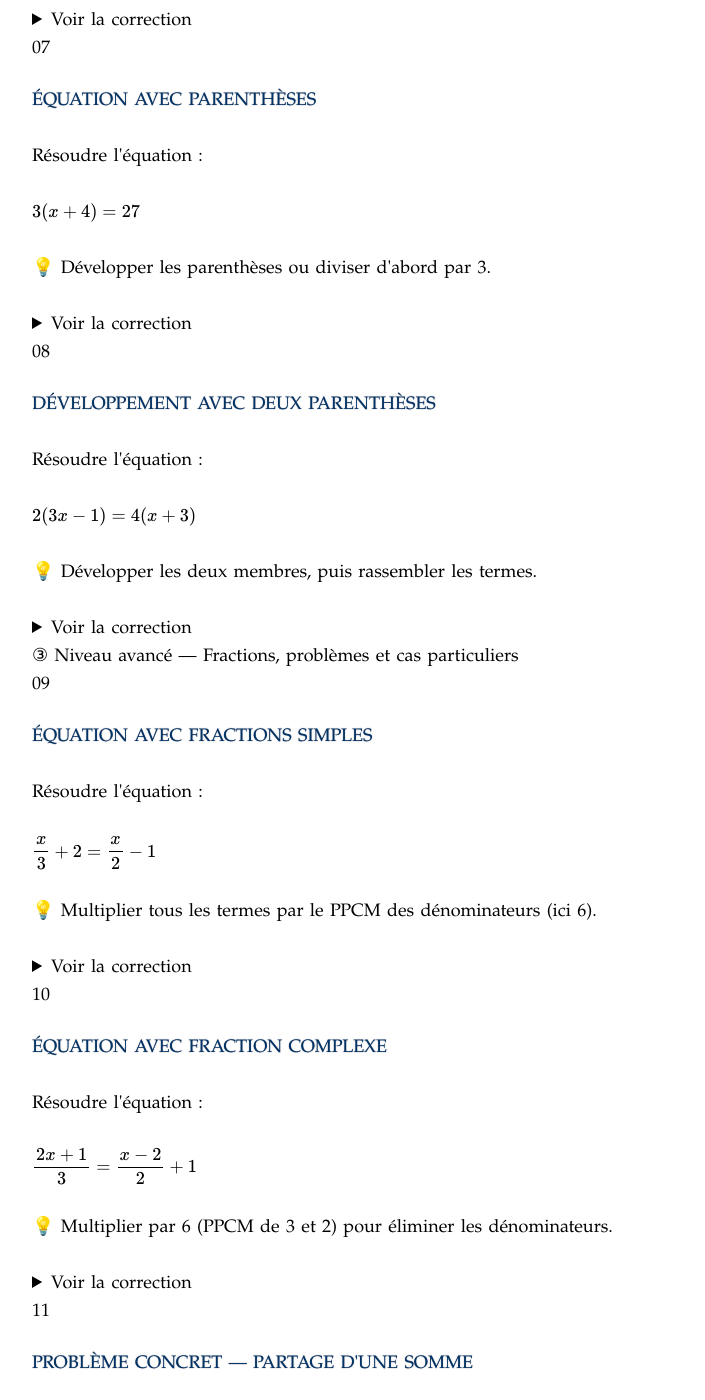
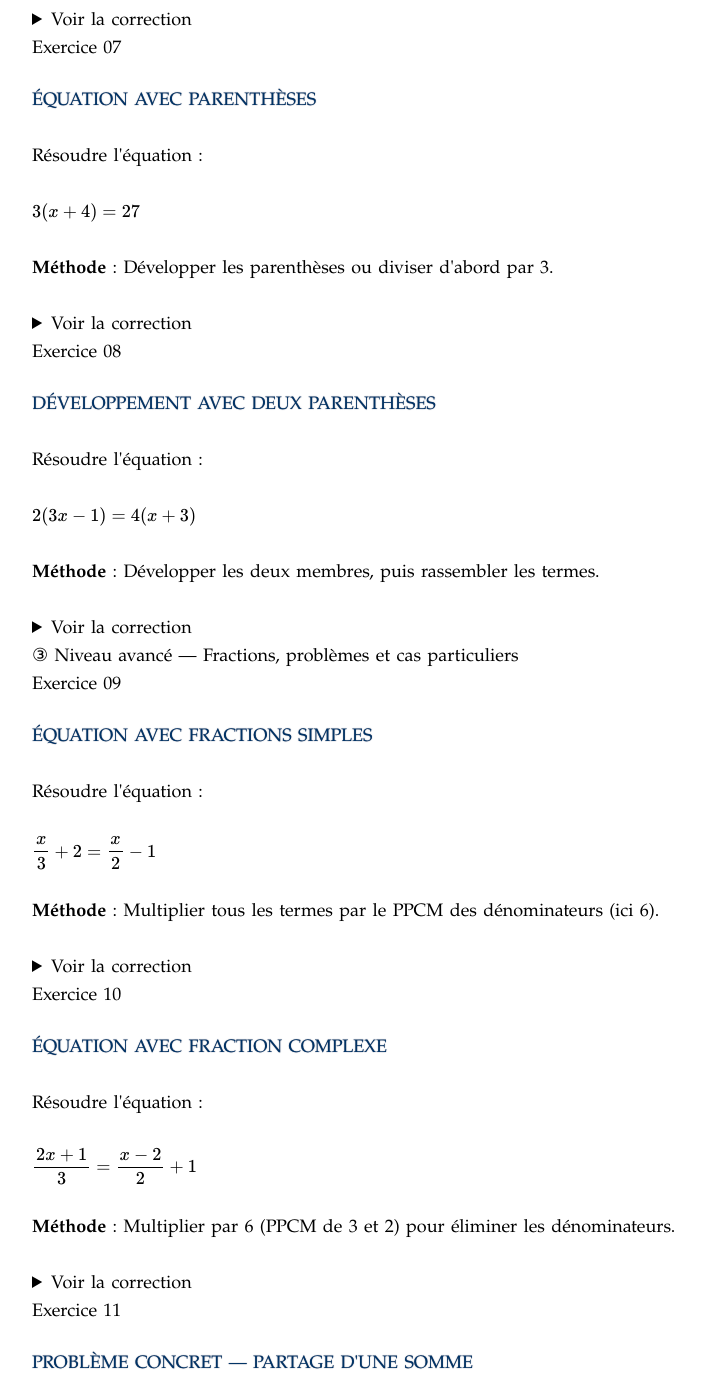
Before and after one commit to IamHenri/notes-maths-tex, a Jekyll site: the page built from chapitre-0-equations-mathematiques.html, in a window 1280 px wide and 1400 px high, scrolled down 4663 px. Shown: the whole window, without its empty margins (268-973 px from the left). Built offline with Jekyll 4.4.1, drawn with Linux system fonts in a browser that asks for light colours; nearby versions of some CDN libraries; some web fonts are replaced; library files that are not in the unit come from our copies; formulas are drawn with MathJax 3; some of the changed text lies outside the part shown.

Commit message:
Update chapitre-0-equations-mathematiques.html

```diff
--- a/chapitre-0-equations-mathematiques.html
+++ b/chapitre-0-equations-mathematiques.html
@@ -111,16 +111,16 @@ Pour ce faire, on doit faire passer tous les $x$ du coté gauche de l'égalité
   <!-- ═══════════════════════════════════════════
        NIVEAU 1 — Facile
   ═══════════════════════════════════════════ -->
-  <span class="level-title level-easy">① Niveau facile — Résolution directe</span>
+  <span class="level-title level-easy">Niveau facile — Résolution directe</span>
 
   <!-- Ex 1 -->
   <div class="exercise">
-    <div class="ex-num">01</div>
+    <div class="ex-num">Exercice 01</div>
     <div class="ex-body">
       <h4>Trouver \(x\) par soustraction</h4>
       <p>Résoudre l'équation :</p>
       <div class="eq-display">\( x + 5 = 12 \)</div>
-      <p class="hint">💡 Isoler \(x\) en soustrayant 5 des deux membres.</p>
+      <p class="hint"><b>Méthode</b> :  Isoler \(x\) en soustrayant 5 des deux membres.</p>
       <details>
         <summary>Voir la correction</summary>
         <div class="solution">
@@ -134,12 +134,12 @@ Pour ce faire, on doit faire passer tous les $x$ du coté gauche de l'égalité
 
   <!-- Ex 2 -->
   <div class="exercise">
-    <div class="ex-num">02</div>
+    <div class="ex-num">Exercice 02</div>
     <div class="ex-body">
       <h4>Trouver \(x\) par division</h4>
       <p>Résoudre l'équation :</p>
       <div class="eq-display">\( 4x = 28 \)</div>
-      <p class="hint">💡 Diviser les deux membres par 4.</p>
+      <p class="hint"><b>Méthode</b> :  Diviser les deux membres par 4.</p>
       <details>
         <summary>Voir la correction</summary>
         <div class="solution">
@@ -153,12 +153,12 @@ Pour ce faire, on doit faire passer tous les $x$ du coté gauche de l'égalité
 
   <!-- Ex 3 -->
   <div class="exercise">
-    <div class="ex-num">03</div>
+    <div class="ex-num">Exercice 03</div>
     <div class="ex-body">
       <h4>Équation avec soustraction et coefficient</h4>
       <p>Résoudre l'équation :</p>
       <div class="eq-display">\( 3x - 6 = 9 \)</div>
-      <p class="hint">💡 Ajouter 6 aux deux membres, puis diviser par 3.</p>
+      <p class="hint"><b>Méthode</b> :  Ajouter 6 aux deux membres, puis diviser par 3.</p>
       <details>
         <summary>Voir la correction</summary>
         <div class="solution">
@@ -173,12 +173,12 @@ Pour ce faire, on doit faire passer tous les $x$ du coté gauche de l'égalité
 
   <!-- Ex 4 -->
   <div class="exercise">
-    <div class="ex-num">04</div>
+    <div class="ex-num">Exercice 04</div>
     <div class="ex-body">
       <h4>Équation à coefficient négatif</h4>
       <p>Résoudre l'équation :</p>
       <div class="eq-display">\( -2x + 8 = 2 \)</div>
-      <p class="hint">💡 Attention au signe : diviser par −2 change le sens.</p>
+      <p class="hint"><b>Méthode</b> :  Attention au signe : diviser par −2 change le sens.</p>
       <details>
         <summary>Voir la correction</summary>
         <div class="solution">
@@ -200,12 +200,12 @@ Pour ce faire, on doit faire passer tous les $x$ du coté gauche de l'égalité
 
   <!-- Ex 5 -->
   <div class="exercise">
-    <div class="ex-num">05</div>
+    <div class="ex-num">Exercice 05</div>
     <div class="ex-body">
       <h4>Termes en \(x\) des deux côtés</h4>
       <p>Résoudre l'équation :</p>
       <div class="eq-display">\( 5x + 3 = 2x + 12 \)</div>
-      <p class="hint">💡 Regrouper les termes en \(x\) d'un côté, les constantes de l'autre.</p>
+      <p class="hint"><b>Méthode</b> :  Regrouper les termes en \(x\) d'un côté, les constantes de l'autre.</p>
       <details>
         <summary>Voir la correction</summary>
         <div class="solution">
@@ -220,12 +220,12 @@ Pour ce faire, on doit faire passer tous les $x$ du coté gauche de l'égalité
 
   <!-- Ex 6 -->
   <div class="exercise">
-    <div class="ex-num">06</div>
+    <div class="ex-num">Exercice 06</div>
     <div class="ex-body">
       <h4>Équation avec solution rationnelle</h4>
       <p>Résoudre l'équation :</p>
       <div class="eq-display">\( 7x - 4 = 3x + 6 \)</div>
-      <p class="hint">💡 La solution n'est pas forcément un entier.</p>
+      <p class="hint"><b>Méthode</b> :  La solution n'est pas forcément un entier.</p>
       <details>
         <summary>Voir la correction</summary>
         <div class="solution">
@@ -241,12 +241,12 @@ Pour ce faire, on doit faire passer tous les $x$ du coté gauche de l'égalité
 
   <!-- Ex 7 -->
   <div class="exercise">
-    <div class="ex-num">07</div>
+    <div class="ex-num">Exercice 07</div>
     <div class="ex-body">
       <h4>Équation avec parenthèses</h4>
       <p>Résoudre l'équation :</p>
       <div class="eq-display">\( 3(x + 4) = 27 \)</div>
-      <p class="hint">💡 Développer les parenthèses ou diviser d'abord par 3.</p>
+      <p class="hint"><b>Méthode</b> :  Développer les parenthèses ou diviser d'abord par 3.</p>
       <details>
         <summary>Voir la correction</summary>
         <div class="solution">
@@ -261,12 +261,12 @@ Pour ce faire, on doit faire passer tous les $x$ du coté gauche de l'égalité
 
   <!-- Ex 8 -->
   <div class="exercise">
-    <div class="ex-num">08</div>
+    <div class="ex-num">Exercice 08</div>
     <div class="ex-body">
       <h4>Développement avec deux parenthèses</h4>
       <p>Résoudre l'équation :</p>
       <div class="eq-display">\( 2(3x - 1) = 4(x + 3) \)</div>
-      <p class="hint">💡 Développer les deux membres, puis rassembler les termes.</p>
+      <p class="hint"><b>Méthode</b> :  Développer les deux membres, puis rassembler les termes.</p>
       <details>
         <summary>Voir la correction</summary>
         <div class="solution">
@@ -288,12 +288,12 @@ Pour ce faire, on doit faire passer tous les $x$ du coté gauche de l'égalité
 
   <!-- Ex 9 -->
   <div class="exercise">
-    <div class="ex-num">09</div>
+    <div class="ex-num">Exercice 09</div>
     <div class="ex-body">
       <h4>Équation avec fractions simples</h4>
       <p>Résoudre l'équation :</p>
       <div class="eq-display">\( \dfrac{x}{3} + 2 = \dfrac{x}{2} - 1 \)</div>
-      <p class="hint">💡 Multiplier tous les termes par le PPCM des dénominateurs (ici 6).</p>
+      <p class="hint"><b>Méthode</b> :  Multiplier tous les termes par le PPCM des dénominateurs (ici 6).</p>
       <details>
         <summary>Voir la correction</summary>
         <div class="solution">
@@ -309,12 +309,12 @@ Pour ce faire, on doit faire passer tous les $x$ du coté gauche de l'égalité
 
   <!-- Ex 10 -->
   <div class="exercise">
-    <div class="ex-num">10</div>
+    <div class="ex-num">Exercice 10</div>
     <div class="ex-body">
       <h4>Équation avec fraction complexe</h4>
       <p>Résoudre l'équation :</p>
       <div class="eq-display">\( \dfrac{2x + 1}{3} = \dfrac{x - 2}{2} + 1 \)</div>
-      <p class="hint">💡 Multiplier par 6 (PPCM de 3 et 2) pour éliminer les dénominateurs.</p>
+      <p class="hint"><b>Méthode</b> :  Multiplier par 6 (PPCM de 3 et 2) pour éliminer les dénominateurs.</p>
       <details>
         <summary>Voir la correction</summary>
         <div class="solution">
@@ -331,14 +331,14 @@ Pour ce faire, on doit faire passer tous les $x$ du coté gauche de l'égalité
 
   <!-- Ex 11 -->
   <div class="exercise">
-    <div class="ex-num">11</div>
+    <div class="ex-num">Exercice 11</div>
     <div class="ex-body">
       <h4>Problème concret — Partage d'une somme</h4>
       <p>
         Alice a 3 fois plus d'argent que Bob. Ensemble, ils ont 120 €.
         Combien d'argent Bob possède-t-il ?
       </p>
-      <p class="hint">💡 Poser \(x\) = argent de Bob, puis traduire la situation en équation.</p>
+      <p class="hint"><b>Méthode</b> :  Poser \(x\) = argent de Bob, puis traduire la situation en équation.</p>
       <details>
         <summary>Voir la correction</summary>
         <div class="solution">
@@ -355,12 +355,12 @@ Pour ce faire, on doit faire passer tous les $x$ du coté gauche de l'égalité
 
   <!-- Ex 12 -->
   <div class="exercise">
-    <div class="ex-num">12</div>
+    <div class="ex-num">Exercice 12</div>
     <div class="ex-body">
       <h4>Équation à développement multiple et solution négative</h4>
       <p>Résoudre l'équation :</p>
       <div class="eq-display">\( 5 - 3(2x + 1) = 4 - (x - 3) \)</div>
-      <p class="hint">💡 Développer soigneusement en respectant les signes devant les parenthèses.</p>
+      <p class="hint"><b>Méthode</b> :  Développer soigneusement en respectant les signes devant les parenthèses.</p>
       <details>
         <summary>Voir la correction</summary>
         <div class="solution">
@@ -378,17 +378,13 @@ Pour ce faire, on doit faire passer tous les $x$ du coté gauche de l'égalité
 
 <div class="page">
 
-  <header>
-    <p class="eyebrow">Algèbre · Factorisation & Fractions rationnelles</p>
-    <h1>Produit nul & Quotients de polynômes</h1>
-    <p class="header-sub">6 exercices de factorisation + 3 exercices sur les quotients</p>
-  </header>
+    <h3>Produit nul & Quotients de polynômes</h3>
 
   <!-- ═══════════════════════════════════════════════
        PARTIE A — Produit nul
   ═══════════════════════════════════════════════ -->
   <div class="part-banner part-a">
-    <div class="part-icon">✕</div>
+    <div class="part-icon">Exercices suite</div>
     <div>
       <div class="part-label">Partie A</div>
       <div class="part-title">Polynômes factorisés — Théorème du produit nul</div>
@@ -405,12 +401,12 @@ Pour ce faire, on doit faire passer tous les $x$ du coté gauche de l'égalité
 
   <!-- Ex A1 -->
   <div class="exercise exercise-a">
-    <div class="ex-num num-a">A1</div>
+    <div class="ex-num num-a">Exercice  13</div>
     <div class="ex-body">
       <h4>Produit déjà factorisé — deux facteurs linéaires</h4>
       <p>Résoudre l'équation :</p>
       <div class="eq-display eq-a">\( (x - 3)(x + 5) = 0 \)</div>
-      <p class="hint">💡 Le produit est déjà sous forme factorisée. Appliquer directement le théorème.</p>
+      <p class="hint"><b>Méthode</b> :  Le produit est déjà sous forme factorisée. Appliquer directement le théorème.</p>
       <details>
         <summary>Voir la correction</summary>
         <div class="solution sol-a">
@@ -425,12 +421,12 @@ Pour ce faire, on doit faire passer tous les $x$ du coté gauche de l'égalité
 
   <!-- Ex A2 -->
   <div class="exercise exercise-a">
-    <div class="ex-num num-a">A2</div>
+    <div class="ex-num num-a">Exercice  14</div>
     <div class="ex-body">
       <h4>Mise en évidence d'un facteur commun</h4>
       <p>Résoudre l'équation :</p>
       <div class="eq-display eq-a">\( 3x^2 - 12x = 0 \)</div>
-      <p class="hint">💡 Factoriser en mettant \(x\) en évidence, puis appliquer le théorème.</p>
+      <p class="hint"><b>Méthode</b> :  Factoriser en mettant \(x\) en évidence, puis appliquer le théorème.</p>
       <details>
         <summary>Voir la correction</summary>
         <div class="solution sol-a">
@@ -447,12 +443,12 @@ Pour ce faire, on doit faire passer tous les $x$ du coté gauche de l'égalité
 
   <!-- Ex A3 -->
   <div class="exercise exercise-a">
-    <div class="ex-num num-a">A3</div>
+    <div class="ex-num num-a">Exercice  15</div>
     <div class="ex-body">
       <h4>Identité remarquable — carré parfait</h4>
       <p>Résoudre l'équation :</p>
       <div class="eq-display eq-a">\( x^2 - 10x + 25 = 0 \)</div>
-      <p class="hint">💡 Reconnaître \((a-b)^2 = a^2 - 2ab + b^2\) avec \(a=x\), \(b=5\).</p>
+      <p class="hint"><b>Méthode</b> :  Reconnaître \((a-b)^2 = a^2 - 2ab + b^2\) avec \(a=x\), \(b=5\).</p>
       <details>
         <summary>Voir la correction</summary>
         <div class="solution sol-a">
@@ -468,12 +464,12 @@ Pour ce faire, on doit faire passer tous les $x$ du coté gauche de l'égalité
 
   <!-- Ex A4 -->
   <div class="exercise exercise-a">
-    <div class="ex-num num-a">A4</div>
+    <div class="ex-num num-a">Exercice  16</div>
     <div class="ex-body">
       <h4>Identité remarquable — différence de carrés</h4>
       <p>Résoudre l'équation :</p>
       <div class="eq-display eq-a">\( 4x^2 - 9 = 0 \)</div>
-      <p class="hint">💡 Reconnaître \(a^2 - b^2 = (a-b)(a+b)\) avec \(a = 2x\), \(b = 3\).</p>
+      <p class="hint"><b>Méthode</b> :  Reconnaître \(a^2 - b^2 = (a-b)(a+b)\) avec \(a = 2x\), \(b = 3\).</p>
       <details>
         <summary>Voir la correction</summary>
         <div class="solution sol-a">
@@ -490,12 +486,12 @@ Pour ce faire, on doit faire passer tous les $x$ du coté gauche de l'égalité
 
   <!-- Ex A5 -->
   <div class="exercise exercise-a">
-    <div class="ex-num num-a">A5</div>
+    <div class="ex-num num-a">Exercice  17</div>
     <div class="ex-body">
       <h4>Mise sous forme factorisée après développement</h4>
       <p>Résoudre l'équation :</p>
       <div class="eq-display eq-a">\( x^2 + 2x - 15 = 0 \)</div>
-      <p class="hint">💡 Chercher deux entiers dont la somme est \(+2\) et le produit est \(-15\).</p>
+      <p class="hint"><b>Méthode</b> :  Chercher deux entiers dont la somme est \(+2\) et le produit est \(-15\).</p>
       <details>
         <summary>Voir la correction</summary>
         <div class="solution sol-a">
@@ -515,12 +511,12 @@ Pour ce faire, on doit faire passer tous les $x$ du coté gauche de l'égalité
 
   <!-- Ex A6 -->
   <div class="exercise exercise-a">
-    <div class="ex-num num-a">A6</div>
+    <div class="ex-num num-a">Exercice  18</div>
     <div class="ex-body">
       <h4>Produit de trois facteurs — une racine triple détectée</h4>
       <p>Résoudre l'équation :</p>
       <div class="eq-display eq-a">\( (2x - 1)(x + 3)(x^2 - 4) = 0 \)</div>
-      <p class="hint">💡 Le troisième facteur se factorise encore ! Reconnaître une différence de carrés.</p>
+      <p class="hint"><b>Méthode</b> :  Le troisième facteur se factorise encore ! Reconnaître une différence de carrés.</p>
       <details>
         <summary>Voir la correction</summary>
         <div class="solution sol-a">
@@ -568,7 +564,7 @@ Pour ce faire, on doit faire passer tous les $x$ du coté gauche de l'égalité
       <h4>Quotient égal à zéro</h4>
       <p>Résoudre l'équation :</p>
       <div class="eq-display eq-b">\( \dfrac{2x - 6}{x + 1} = 0 \)</div>
-      <p class="hint">💡 Un quotient est nul ⟺ son numérateur est nul (et son dénominateur ≠ 0).</p>
+      <p class="hint"><b>Méthode</b> :  Un quotient est nul ⟺ son numérateur est nul (et son dénominateur ≠ 0).</p>
       <details>
         <summary>Voir la correction</summary>
         <div class="solution sol-b">
@@ -585,12 +581,12 @@ Pour ce faire, on doit faire passer tous les $x$ du coté gauche de l'égalité
 
   <!-- Ex B2 -->
   <div class="exercise exercise-b">
-    <div class="ex-num num-b">B2</div>
+    <div class="ex-num num-b">Exercice  19</div>
     <div class="ex-body">
       <h4>Quotient égal à un entier non nul</h4>
       <p>Résoudre l'équation :</p>
       <div class="eq-display eq-b">\( \dfrac{3x + 1}{x - 2} = 4 \)</div>
-      <p class="hint">💡 Multiplier les deux membres par \((x-2)\) après avoir noté la valeur interdite.</p>
+      <p class="hint"><b>Méthode</b> :  Multiplier les deux membres par \((x-2)\) après avoir noté la valeur interdite.</p>
       <details>
         <summary>Voir la correction</summary>
         <div class="solution sol-b">
@@ -610,25 +606,24 @@ Pour ce faire, on doit faire passer tous les $x$ du coté gauche de l'égalité
 
   <!-- Ex B3 -->
   <div class="exercise exercise-b">
-    <div class="ex-num num-b">B3</div>
+    <div class="ex-num num-b">Exercice  20</div>
     <div class="ex-body">
       <h4>Quotient égal à une constante — solution coïncidant avec la valeur interdite</h4>
       <p>Résoudre l'équation :</p>
-      <div class="eq-display eq-b">\( \dfrac{5x - 3}{2x - 6} = \dfrac{5}{2} \)</div>
-      <p class="hint">💡 Attention : vérifier soigneusement si la solution trouvée est bien différente de la valeur interdite.</p>
+      <div class="eq-display eq-b">\( \dfrac{5x - 3}{x - 6} = \dfrac{5}{2} \)</div>
+      <p class="hint"><b>Méthode</b> :  Attention : vérifier soigneusement si la solution trouvée est bien différente de la valeur interdite.</p>
       <details>
         <summary>Voir la correction</summary>
         <div class="solution sol-b">
           <span class="sol-sep">Valeur interdite</span>
-          <span class="sol-step">\( 2x - 6 \neq 0 \quad \Rightarrow \quad x \neq 3 \)</span>
+          <span class="sol-step">\( x - 6 \neq 0 \quad \Rightarrow \quad x \neq 6 \)</span>
           <span class="sol-sep">Produit en croix</span>
-          <span class="sol-step">\( 2(5x - 3) = 5(2x - 6) \)</span>
-          <span class="sol-step">\( 10x - 6 = 10x - 30 \)</span>
-          <span class="sol-step">\( -6 = -30 \quad \Rightarrow \quad \text{Contradiction !} \)</span>
+          <span class="sol-step">\( 2(5x - 3) = 5(x - 6) \)</span>
+          <span class="sol-step">\( 10x - 6 = 5x - 30 \)</span>
+          <span class="sol-step">\( 5x = 24 \quad \Rightarrow \quad x=24/5 \)</span>
           <span class="sol-sep">Interprétation</span>
-          <span class="sol-step">L'équation n'a pas de solution : les deux membres sont en fait deux expressions
-          parallèles (même coefficient en \(x\), constantes différentes).</span>
-          <span class="res res-b">\( \mathcal{S} = \emptyset \)</span>
+          <span class="sol-step">L'équation a une solution $x =24/5$ et une valeur inerdite $x=-6$.</span>
+          <span class="res res-b">\( \mathcal{S} = 24/5 \)</span>
         </div>
       </details>
     </div>
```
